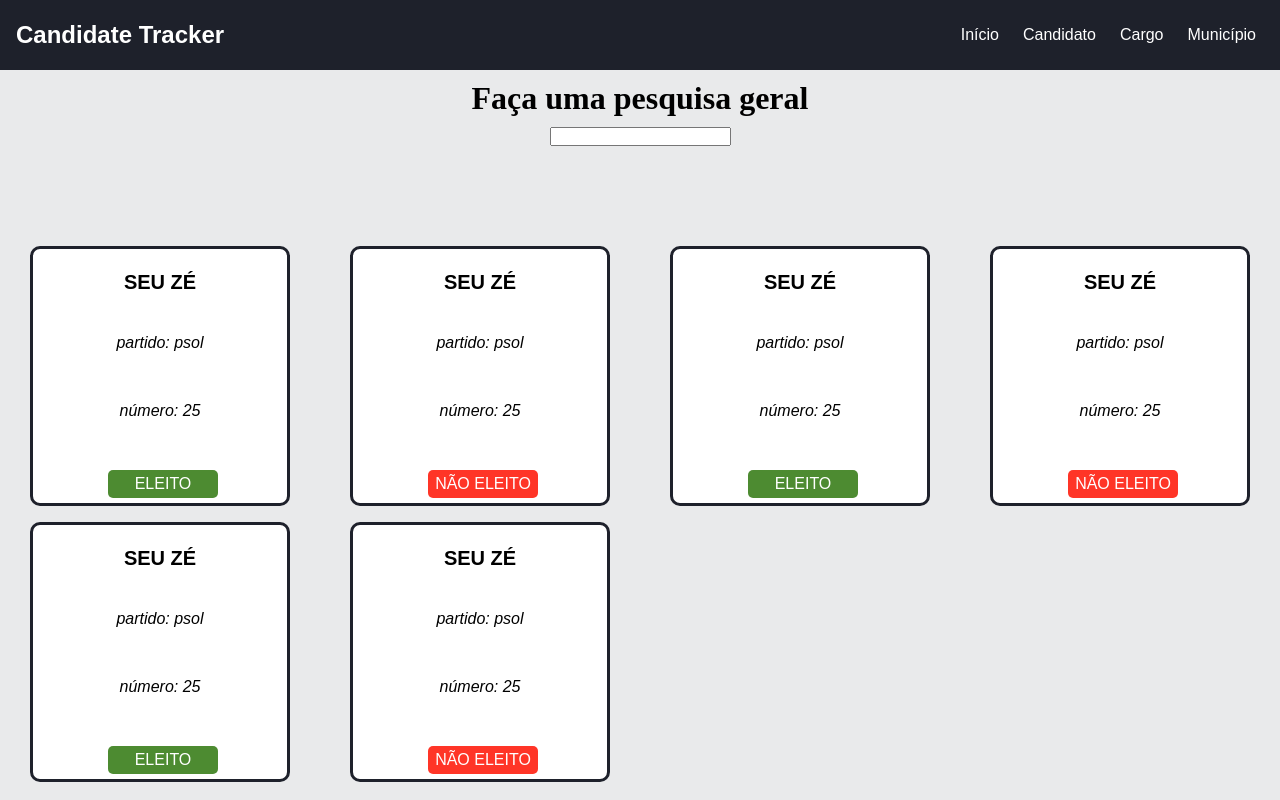
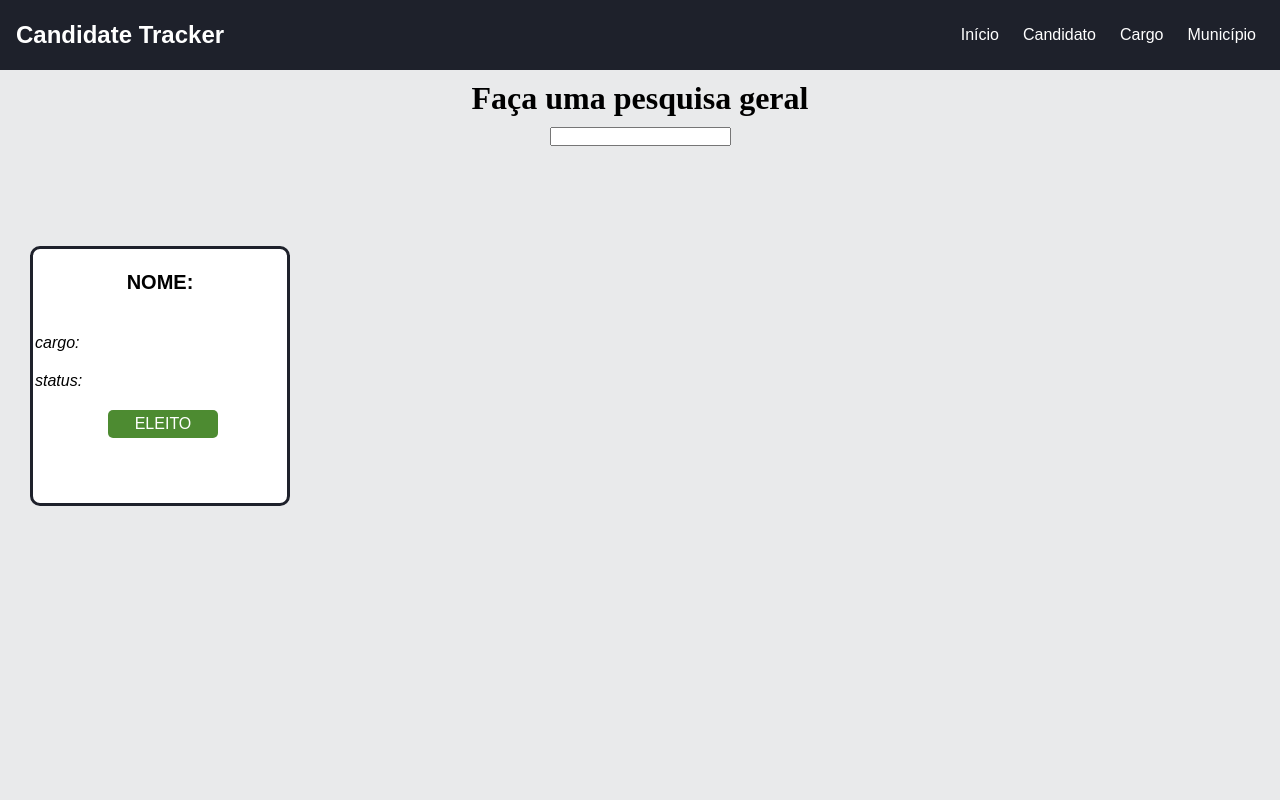
Before and after one commit to brevsc/PROG3-AVAL2, a website: page client/index.html in a window 1280 px wide. Drawn offline with Linux system fonts and the light colour scheme.

Commit message:
adjusted templates

```diff
--- a/client/index.html
+++ b/client/index.html
@@ -19,9 +19,9 @@
             </button>
             <ul id="menu" role="menu">
                 <li><a href=".">Início</a></li>
-                <li><a href="./templates/searchCandidato.html">Candidato</a></li>
-                <li><a href="./templates/searchCargo.html">Cargo</a></li>
-                <li><a href="./templates/searchMunicipio.html">Município</a></li>
+                <li><a href="./templates/candidatos.html">Candidato</a></li>
+                <li><a href="./templates/cargos.html">Cargo</a></li>
+                <li><a href="./templates/municipios.html">Município</a></li>
             </ul>
         </nav>
     </header>
@@ -34,47 +34,16 @@
             </div>
         </div>
 
+        <!-- Exibir o resultado geral da votação no Estado para todos os cargos eletivos.
+            Deve ser possível apresentar a votação global de todos os candidatos ou apenas dos candidatos eleitos.
+            A alternância entre “eleitos” e “não eleitos” deve ser implementada utilizando-se a técnica AJAX. -->
+
         <div class="cards">
             <div class="card">
-                <h3>seu zé</h3>
-                <p>partido: psol</p>
-                <p>número: 25</p>
+                <h3>nome: </h3>
+                <p>cargo: </p>
+                <p>status:</p>
                 <div class="eleito"><a>ELEITO</a></div>
-            </div>
-
-            <div class="card">
-                <h3>seu zé</h3>
-                <p>partido: psol</p>
-                <p>número: 25</p>
-                <div class="nao-eleito"><a>NÃO ELEITO</a></div>
-            </div>
-
-            <div class="card">
-                <h3>seu zé</h3>
-                <p>partido: psol</p>
-                <p>número: 25</p>
-                <div class="eleito"><a>ELEITO</a></div>
-            </div>
-
-            <div class="card">
-                <h3>seu zé</h3>
-                <p>partido: psol</p>
-                <p>número: 25</p>
-                <div class="nao-eleito"><a>NÃO ELEITO</a></div>
-            </div>
-
-            <div class="card">
-                <h3>seu zé</h3>
-                <p>partido: psol</p>
-                <p>número: 25</p>
-                <div class="eleito"><a>ELEITO</a></div>
-            </div>
-
-            <div class="card">
-                <h3>seu zé</h3>
-                <p>partido: psol</p>
-                <p>número: 25</p>
-                <div class="nao-eleito"><a>NÃO ELEITO</a></div>
             </div>
         </div>
     </main>
--- a/client/js/searchCandidate.js
+++ b/client/js/searchCandidate.js
@@ -14,6 +14,7 @@ input.addEventListener('input', async () => {
       <h3>${elem.nome}</h3>
       <p>cargo: ${elem.cargo}</p>
       <p>votos: ${elem.votacao}</p>
+      <p>status: ${elem.status}</p>
     </div>`);
   })
 
--- a/client/styles/home.css
+++ b/client/styles/home.css
@@ -38,9 +38,10 @@ h1{
 
 .card p{
   margin-top: 20px;
-  margin-bottom: 50px;
+  margin-bottom: 20px;
   font-family: Arial, Helvetica, sans-serif;
   font-style: oblique;
+  text-align: start;
 }
 
 .card a{
```
Also changed, not shown: client/templates/candidatos.html (added, +45 -0 lines), client/templates/cargos.html (added, +50 -0 lines), client/templates/municipios.html (renamed from client/templates/searchCandidato.html, +16 -9 lines), client/templates/searchCargo.html (deleted, +0 -84 lines), client/templates/searchMunicipio.html (deleted, +0 -84 lines).
